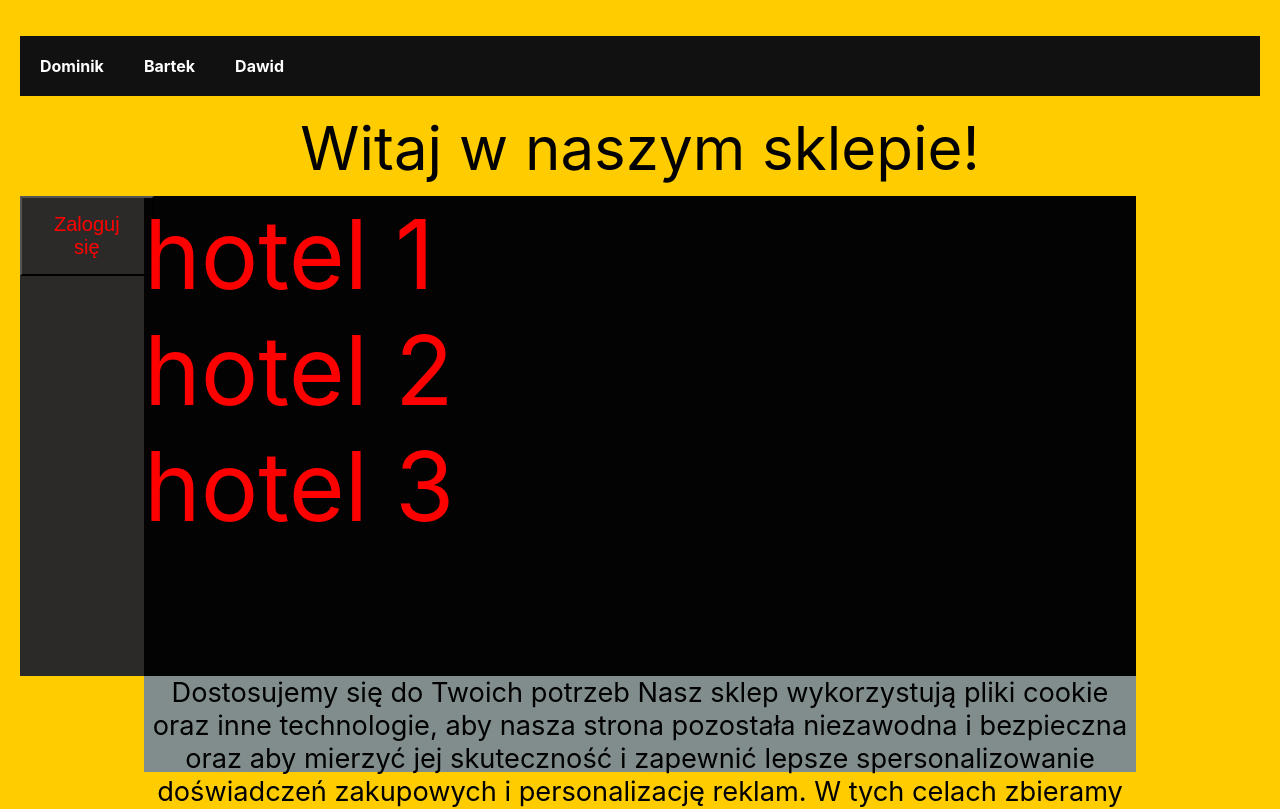
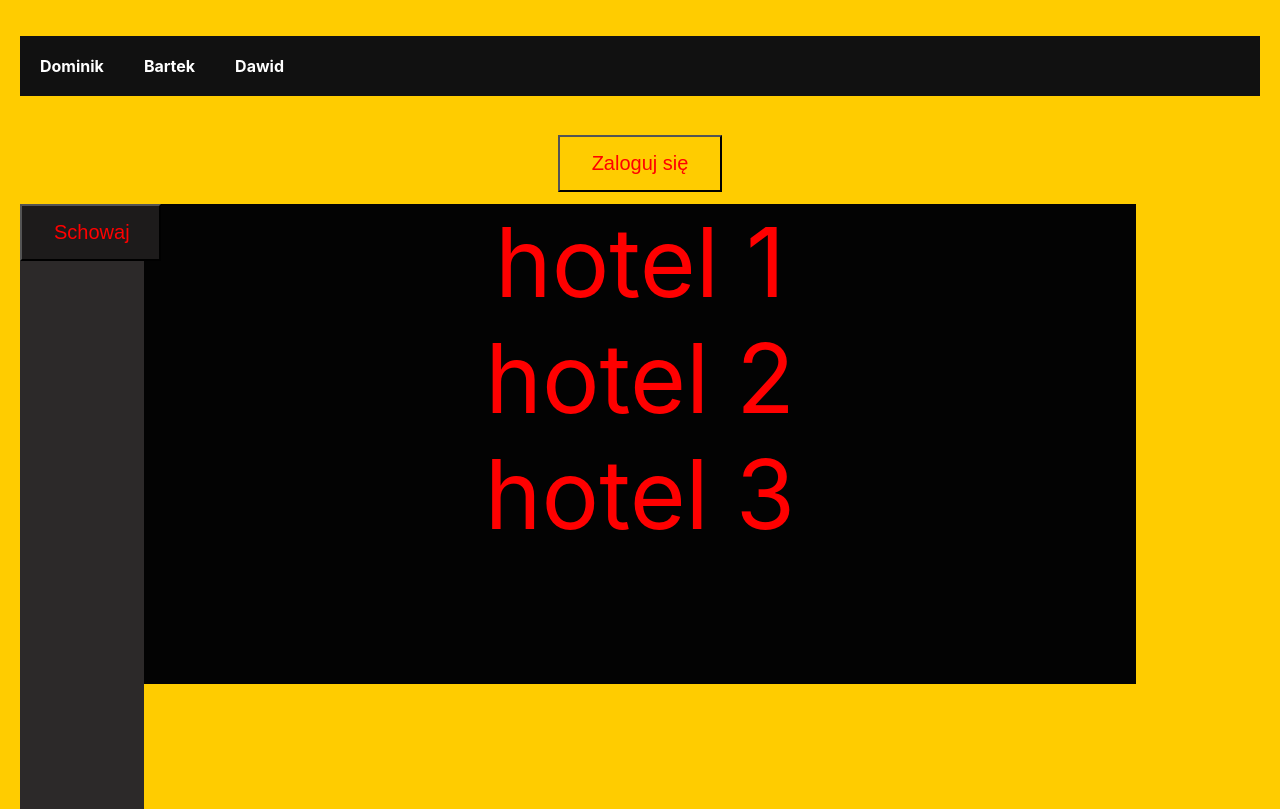
Before and after one commit to W4LCZ4K/react-nauka, a React (Create React App) app in the folder my-app/: page / in a window 1280 px wide. Shown: the top 809 px of the page. Built offline with nearby package versions, Linux system fonts and the light colour scheme.

Commit message:
add sidebar

```diff
--- a/my-app/src/KomponentyBartek/Css/bartek.css
+++ b/my-app/src/KomponentyBartek/Css/bartek.css
@@ -27,7 +27,7 @@ label {
 }
 #menu {
   background-color: rgb(44, 41, 41);
-  height: 60vh;
+  height: 80vh;
   width: 10%;
   float: left;
   color: red;
@@ -47,14 +47,25 @@ label {
   font-size: 6em;
   background-color: rgb(3, 3, 3);
   color:red;
+  text-align: center;
 }
 #footer {
   clear: both;
   height: 12vh;
   width: 80%;
+  margin-top: auto;
   margin-right: auto;
   margin-left: auto;
   text-align: center;
   background-color: rgb(129, 141, 141);
   font-size: 1.7em;
 }
+#menu1 {
+  background-color: rgb(44, 41, 41);
+  height: 80vh;
+  width: 5%;
+  float: left;
+  color: red;
+  font-size: 23px;
+  margin-top: 1%;
+}
--- a/my-app/src/KomponentyBartek/Css/buttons.css
+++ b/my-app/src/KomponentyBartek/Css/buttons.css
@@ -10,3 +10,21 @@
 .button:hover {
   background-color: #ffffff;
 }
+.button1 {
+  background-color: rgb(29, 27, 27);
+
+  color: rgb(255, 0, 0);
+  padding: 15px 32px;
+  text-align: center;
+  width: 11vw;
+  font-size: 20px;
+}
+.button2 {
+  background-color: rgb(3, 4, 20);
+
+  color: rgb(255, 0, 0);
+  padding: 15px 32px;
+  text-align: center;
+  width: 6vw;
+  font-size: 20px;
+}
--- a/my-app/src/KomponentyBartek/header/header.js
+++ b/my-app/src/KomponentyBartek/header/header.js
@@ -1,8 +1,9 @@
 import "../Css/bartek.css";
+import Login from "./login.jsx"
 function Header() {
     return (
       <div id="header" className="element">
-        Witaj w naszym sklepie!
+        <Login />
       </div>
     );
   }
--- a/my-app/src/KomponentyBartek/menu/menu.js
+++ b/my-app/src/KomponentyBartek/menu/menu.js
@@ -1,9 +1,10 @@
 import "../Css/bartek.css";
-import Login from"./login.jsx"
+import Bar from"./sidebar.jsx"
 function Menu() {
     return (
-      <div id="menu" >
-       <Login/>
+      <div  >
+
+        <Bar/>
       </div>
     );
   }
--- /dev/null
+++ b/my-app/src/KomponentyBartek/menu/sidebar.jsx
@@ -0,0 +1,27 @@
+import react, { Component, useState } from "react";
+
+function Bar()
+{
+    const [show, setIsShow] = useState(true);
+
+  return (
+    <div>
+      {show ? (<div id="menu">
+        <button className="button1" onClick={() => setIsShow(false)}>
+          Schowaj
+        </button>
+        </div>
+      ) : (
+          <div id="menu1">
+        <button className="button2" onClick={() => setIsShow(true)}>
+              Wysuń
+        </button>
+            </div>
+      )}
+    </div>
+  );
+}
+
+
+
+export default Bar;
```
Also changed, not shown: my-app/src/KomponentyBartek/header/login.jsx (renamed from my-app/src/KomponentyBartek/menu/login.jsx), 1 other file (tests, documents, lock files or other folders).
